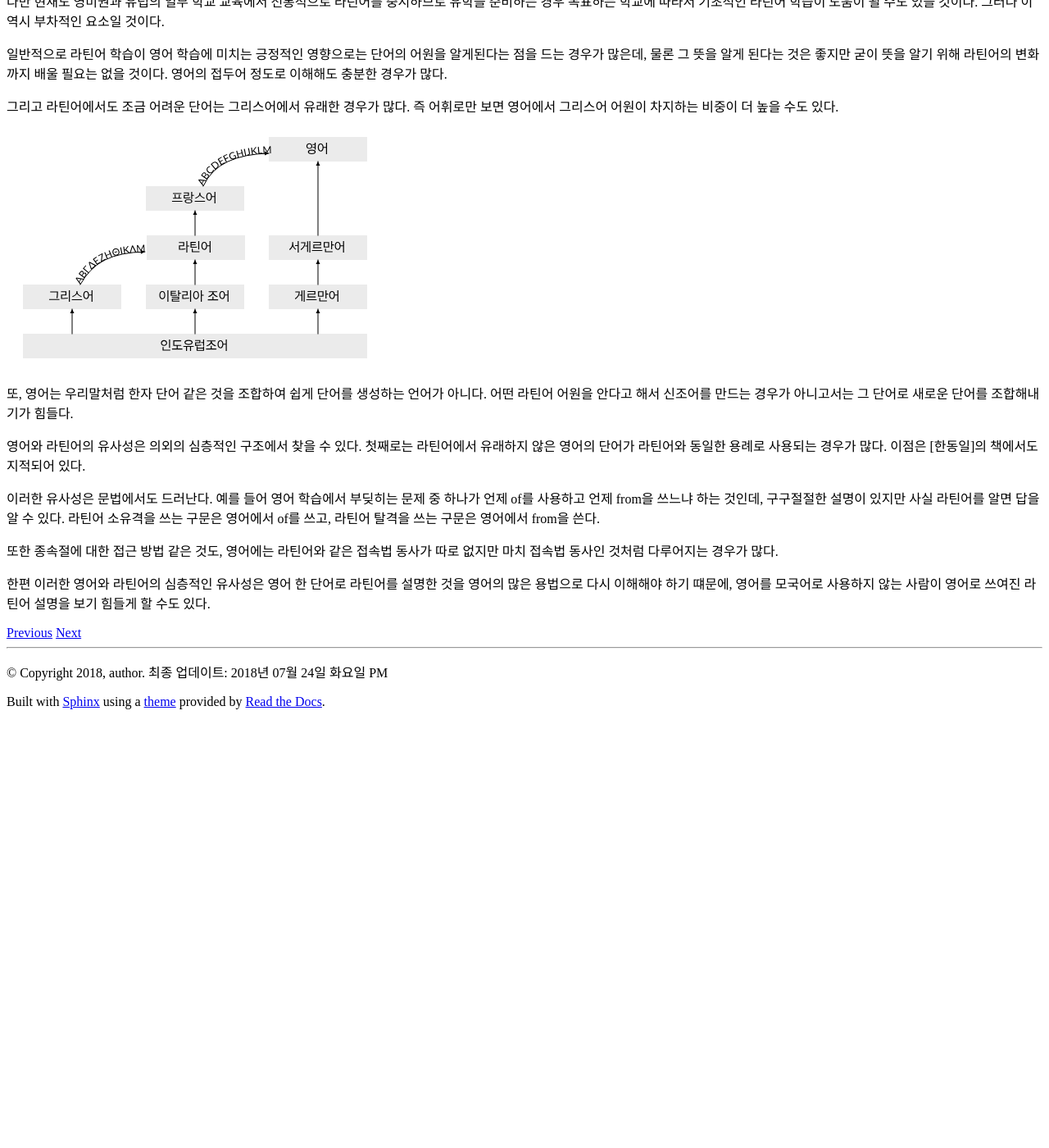
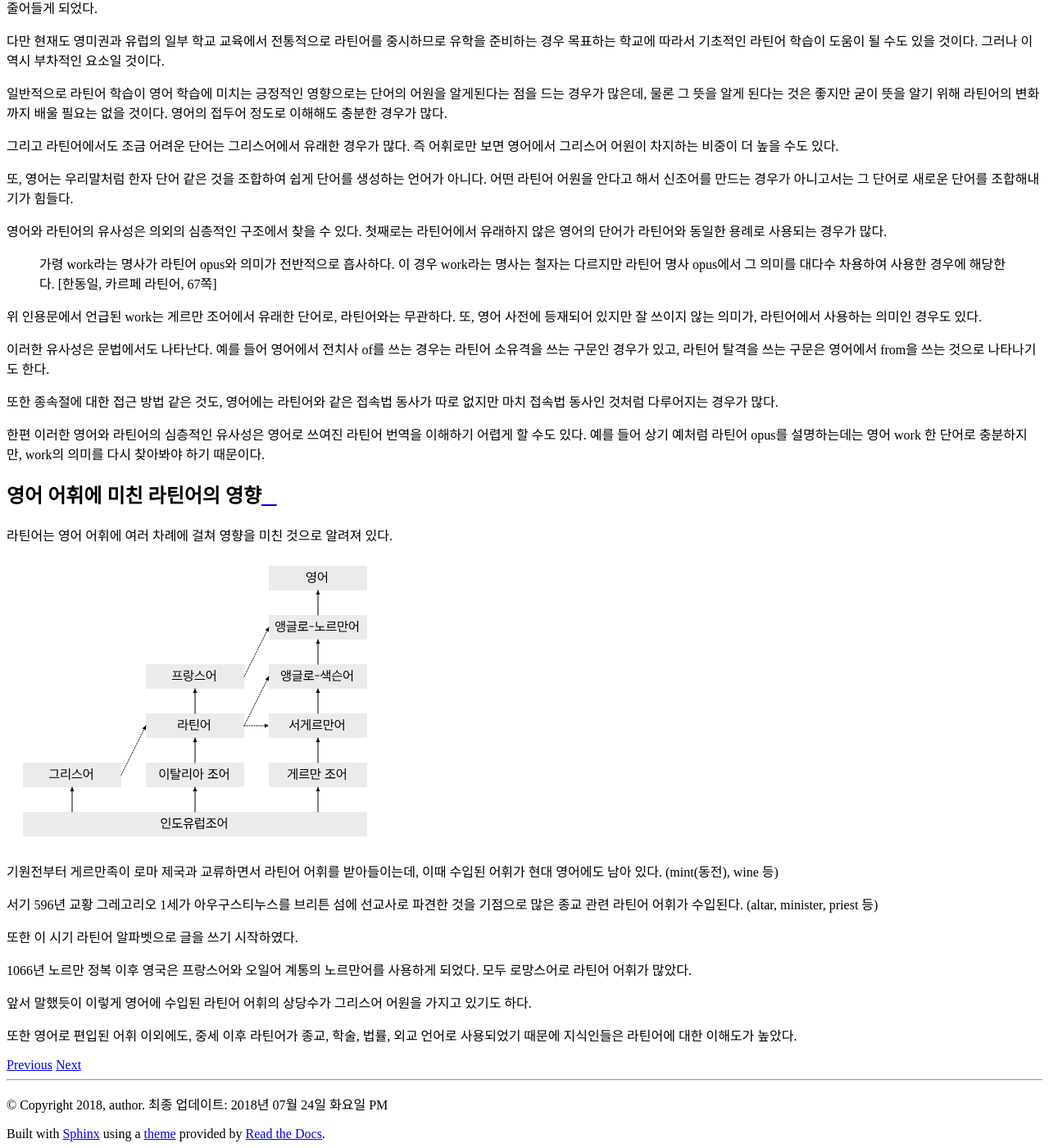
Before and after one commit to kabbala/grammatica_latina, a Sphinx documentation site: the page built from source/introductio/english_and_latin.rst, in a window 1280 px wide and 1400 px high, scrolled down 10194 px. Shown: the whole window at 82% size. Built offline with Sphinx 7.4.7 and the Read the Docs theme 2.0.0, drawn with Linux system fonts in a browser that asks for light colours; before the commit the page ends 11067 px from its top, so only the background shows below that; some of the changed text lies outside the part shown.

Commit message:
일부 수정

```diff
--- a/source/coniugatio_verbi_prooemium/coniugatio_verbi_prooemium.rst
+++ b/source/coniugatio_verbi_prooemium/coniugatio_verbi_prooemium.rst
@@ -351,7 +351,9 @@ amō는 ‘ā’가 어간모음이며, 어간모음이 ‘ā’인 동사는
 
 .. [*] 미완료형 어간을 보여주기 위해서 2인칭 단수 형태를 적은 것.
 
-이 4가지 대표 시제를 Stammform(기본형), principal parts(으뜸꼴들)이라고 부르기도 한다. ‘동사의 4주(四柱)’라는 이름을 붙인 경우도 있다. [김남우]
+이 4가지 대표 시제를 Stammform/principal parts(으뜸꼴)이라고 부르기도 한다. [김남우]는 ‘동사의 4주(四柱)’라는 이름을 붙이기도 했다.
+
+또한 이러한 나열은 동사의 변화를 암기하는데도 사용한다.
 
 동사의 표제어가 4개나 되는 것은 동사의 3가지 어간에 기본형인 1인칭 단수 현재형이 더해졌기 때문이다.
 
--- a/source/index.rst
+++ b/source/index.rst
@@ -31,6 +31,7 @@
    :caption: 품사
 
    /pars/pars
+   /pars/casus_nominis
 
 .. toctree::
    :maxdepth: 2
--- a/source/introductio/english_and_latin.rst
+++ b/source/introductio/english_and_latin.rst
@@ -1,5 +1,5 @@
-영어와 라틴어의 관계
-====================
+영어 학습과 라틴어와의 관계
+===========================
 
 고전 라틴어 학습과 현대 영어 학습은 전혀 무관한 관계이지만, 사회적으로 영어 학습에 대한 압박이 심하기 때문에 이 둘의 관계를 언급할 필요가 있다.
 
@@ -15,14 +15,35 @@
 
 그리고 라틴어에서도 조금 어려운 단어는 그리스어에서 유래한 경우가 많다. 즉 어휘로만 보면 영어에서 그리스어 어원이 차지하는 비중이 더 높을 수도 있다.
 
-.. image:: history_of_english.svg
-
 또, 영어는 우리말처럼 한자 단어 같은 것을 조합하여 쉽게 단어를 생성하는 언어가 아니다. 어떤 라틴어 어원을 안다고 해서 신조어를 만드는 경우가 아니고서는 그 단어로 새로운 단어를 조합해내기가 힘들다.
 
-영어와 라틴어의 유사성은 의외의 심층적인 구조에서 찾을 수 있다. 첫째로는 라틴어에서 유래하지 않은 영어의 단어가 라틴어와 동일한 용례로 사용되는 경우가 많다. 이점은 [한동일]의 책에서도 지적되어 있다.
+영어와 라틴어의 유사성은 의외의 심층적인 구조에서 찾을 수 있다. 첫째로는 라틴어에서 유래하지 않은 영어의 단어가 라틴어와 동일한 용례로 사용되는 경우가 많다.
 
-이러한 유사성은 문법에서도 드러난다. 예를 들어 영어 학습에서 부딪히는 문제 중 하나가 언제 of를 사용하고 언제 from을 쓰느냐 하는 것인데, 구구절절한 설명이 있지만 사실 라틴어를 알면 답을 알 수 있다. 라틴어 소유격을 쓰는 구문은 영어에서 of를 쓰고, 라틴어 탈격을 쓰는 구문은 영어에서 from을 쓴다.
+   가령 work라는 명사가 라틴어 opus와 의미가 전반적으로 흡사하다. 이 경우 work라는 명사는 철자는 다르지만 라틴어 명사 opus에서 그 의미를 대다수 차용하여 사용한 경우에 해당한다. [한동일, 카르페 라틴어, 67쪽]
+
+위 인용문에서 언급된 work는 게르만 조어에서 유래한 단어로, 라틴어와는 무관하다. 또, 영어 사전에 등재되어 있지만 잘 쓰이지 않는 의미가, 라틴어에서 사용하는 의미인 경우도 있다.
+
+이러한 유사성은 문법에서도 나타난다. 예를 들어 영어에서 전치사 of를 쓰는 경우는 라틴어 소유격을 쓰는 구문인 경우가 있고, 라틴어 탈격을 쓰는 구문은 영어에서 from을 쓰는 것으로 나타나기도 한다.
 
 또한 종속절에 대한 접근 방법 같은 것도, 영어에는 라틴어와 같은 접속법 동사가 따로 없지만 마치 접속법 동사인 것처럼 다루어지는 경우가 많다.
 
-한편 이러한 영어와 라틴어의 심층적인 유사성은 영어 한 단어로 라틴어를 설명한 것을 영어의 많은 용법으로 다시 이해해야 하기 떄문에, 영어를 모국어로 사용하지 않는 사람이 영어로 쓰여진 라틴어 설명을 보기 힘들게 할 수도 있다.
+한편 이러한 영어와 라틴어의 심층적인 유사성은 영어로 쓰여진 라틴어 번역을 이해하기 어렵게 할 수도 있다. 예를 들어 상기 예처럼 라틴어 opus를 설명하는데는 영어 work 한 단어로 충분하지만, work의 의미를 다시 찾아봐야 하기 때문이다.
+
+영어 어휘에 미친 라틴어의 영향
+------------------------------
+
+라틴어는 영어 어휘에 여러 차례에 걸쳐 영향을 미친 것으로 알려져 있다.
+
+.. image:: history_of_english.svg
+
+기원전부터 게르만족이 로마 제국과 교류하면서 라틴어 어휘를 받아들이는데, 이때 수입된 어휘가 현대 영어에도 남아 있다. (mint(동전), wine 등)
+
+서기 596년 교황 그레고리오 1세가 아우구스티누스를 브리튼 섬에 선교사로 파견한 것을 기점으로 많은 종교 관련 라틴어 어휘가 수입된다. (altar, minister, priest 등)
+
+또한 이 시기 라틴어 알파벳으로 글을 쓰기 시작하였다.
+
+1066년 노르만 정복 이후 영국은 프랑스어와 오일어 계통의 노르만어를 사용하게 되었다. 모두 로망스어로 라틴어 어휘가 많았다.
+
+앞서 말했듯이 이렇게 영어에 수입된 라틴어 어휘의 상당수가 그리스어 어원을 가지고 있기도 하다.
+
+또한 영어로 편입된 어휘 이외에도, 중세 이후 라틴어가 종교, 학술, 법률, 외교 언어로 사용되었기 때문에 지식인들은 라틴어에 대한 이해도가 높았다.
--- /dev/null
+++ b/source/pars/casus_nominis.rst
@@ -0,0 +1,6 @@
+명사의 격
+=========
+
+라틴어는 명사가 어떤 문장성분으로 쓰이냐에 따라 격변화를 한다.
+
+명사 뒤에 조사가 붙어 변화하는 한국어와 유사한 면이 있다. 그러나 실제 생성 과정이 같은 것은 아니다.
--- a/source/prooemium.rst
+++ b/source/prooemium.rst
@@ -1,7 +1,7 @@
 머리말
 ======
 
-이 책은 제가 라틴어 공부를 하면서 정리한 노트입니다. 처음엔 `리브르오피스 <https://www.libreoffice.org/>`_ 파일로 정리하다가 분량이 늘어서 관리가 어렵게 되고, 또 접근을 쉽게 하기 위해 인터넷에 올린 것입니다.
+이 책은 제가 라틴어 공부를 하면서 정리한 노트입니다. 처음엔 공책에 손으로 적다가 `리브르오피스 <https://www.libreoffice.org/>`_ 파일로 옮기고, 분량이 늘어서 관리가 어렵게 되자 파일을 나누어서 인터넷에 올리게 된 것입니다.
 
 이 책의 첫번째 목표는 미래의 저 자신이 라틴어를 잊었을 때 저 자신을 재교육 하기 위한 것입니다. 요약적으로 정리하려고 노력하였으며, 해당 항목을 빠르게 참고할 수 있도록 편집하려고 하였습니다. 쉽게 휴대할 수 있는 소책자나 이북 뷰어를 염두에 두기도 했습니다. 물론 라틴어 공부를 하시는 다른 분들께 조금이라도 참고가 되면 좋겠습니다.
 
```
Also changed, not shown: source/alphabet/abecedarium.rst (+19 -11 lines), source/introductio/history_of_english.svg, 1 other file.
